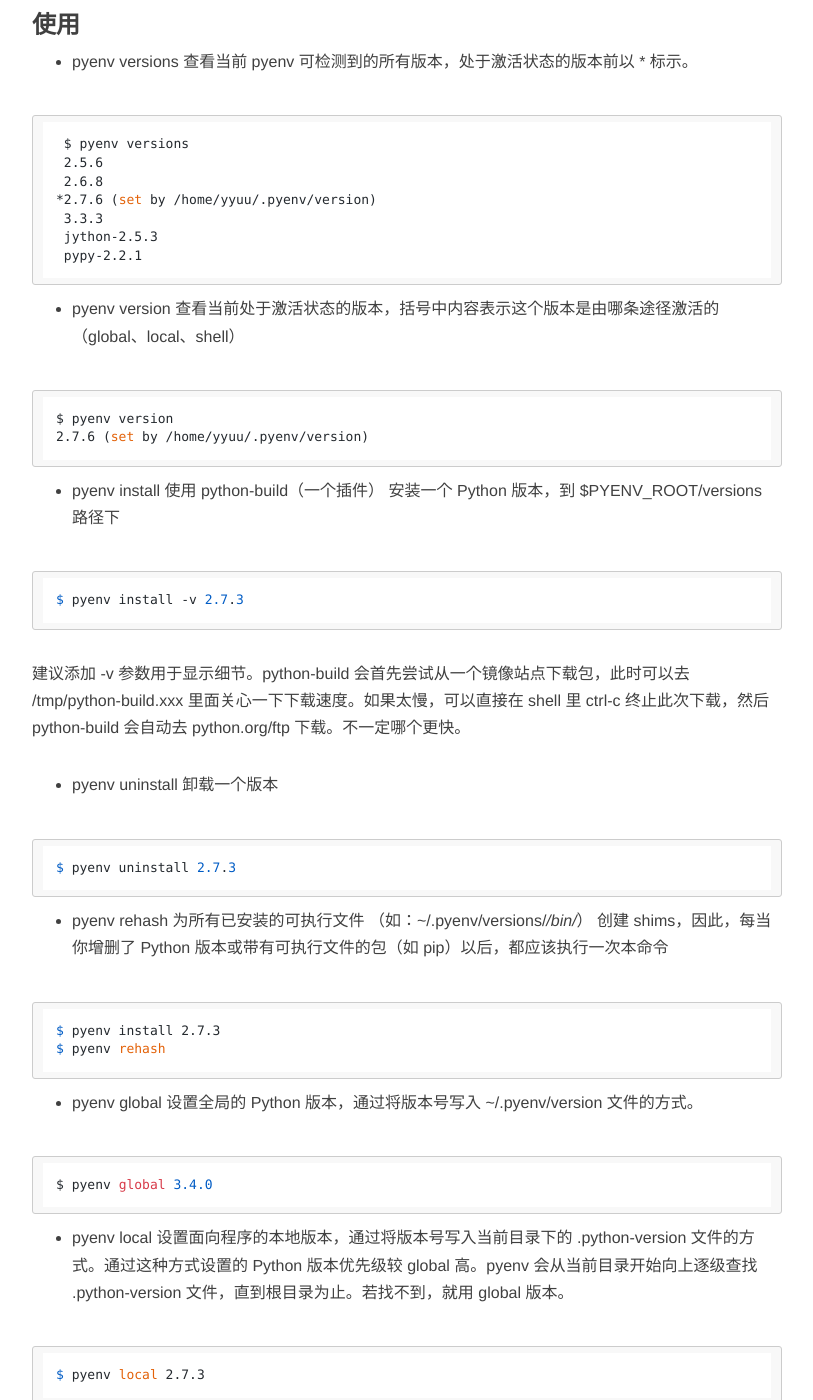
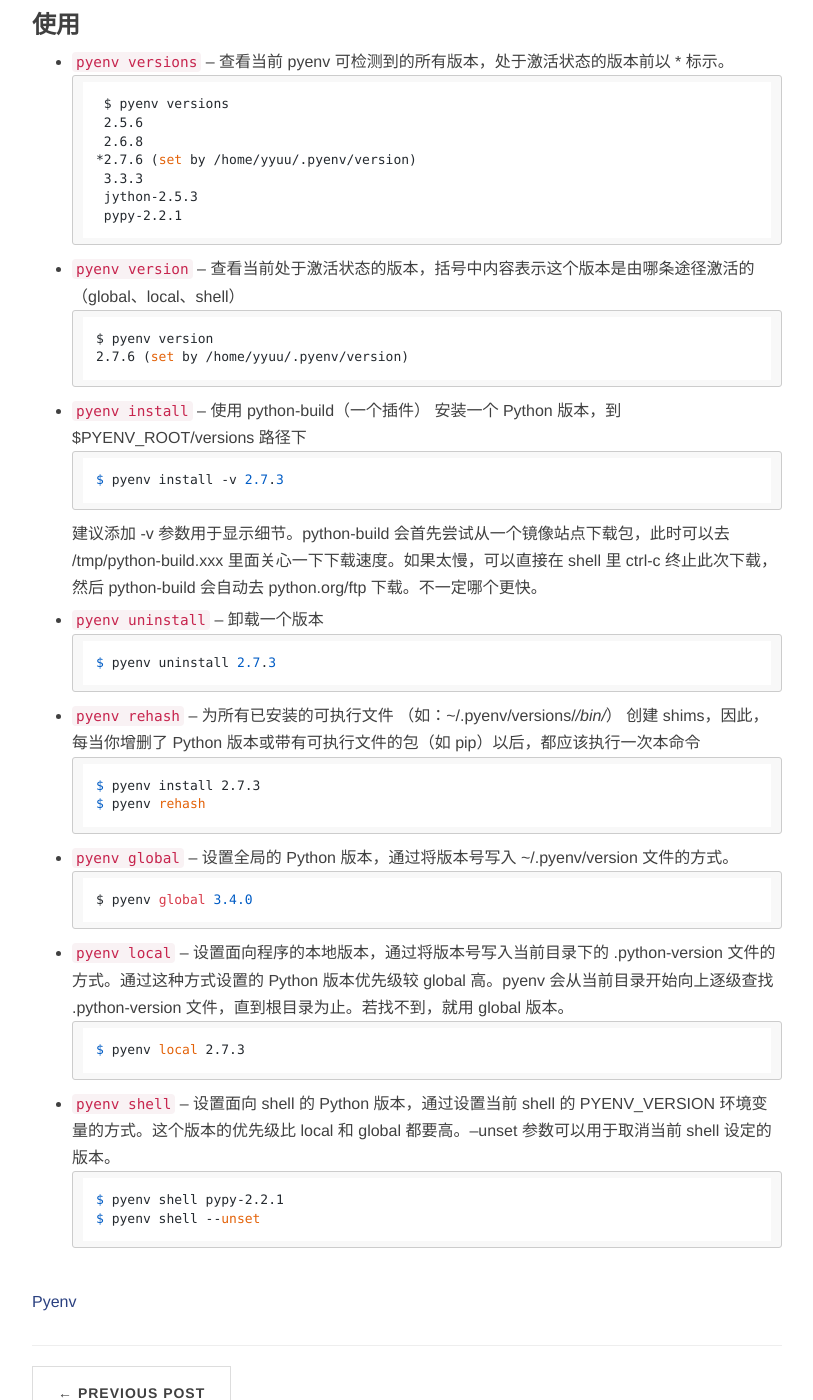
Before and after one commit to aleng-zhang/Blog, a Jekyll site: the page built from _posts/2017-07-08-Pyenv(Python版本管理)安装与使用.md, in a window 1280 px wide and 1400 px high, scrolled down 1038 px. Shown: the whole window, without its empty margins (233-1046 px from the left). Built offline with Jekyll 4.4.1, drawn with Linux system fonts in a browser that asks for light colours; nearby versions of some CDN libraries; comment, search, counter and statistics services are not loaded; some of the changed text lies outside the part shown.

Commit message:
修改pyenv*.md

```diff
--- a/_posts/2017-07-08-Pyenv(Python版本管理)安装与使用.md
+++ b/_posts/2017-07-08-Pyenv(Python版本管理)安装与使用.md
@@ -20,11 +20,7 @@
 ~~~
 
 ### 使用
-
-
-+ pyenv versions
-查看当前 pyenv 可检测到的所有版本，处于激活状态的版本前以 * 标示。
-
++ `pyenv versions` -- 查看当前 pyenv 可检测到的所有版本，处于激活状态的版本前以 * 标示。
 ~~~
  $ pyenv versions
  2.5.6
@@ -34,56 +30,34 @@
  jython-2.5.3
  pypy-2.2.1
 ~~~
-
-+ pyenv version
-查看当前处于激活状态的版本，括号中内容表示这个版本是由哪条途径激活的（global、local、shell）
-
++ `pyenv version` -- 查看当前处于激活状态的版本，括号中内容表示这个版本是由哪条途径激活的（global、local、shell）
 ~~~
 $ pyenv version
 2.7.6 (set by /home/yyuu/.pyenv/version)
 ~~~
-
-+ pyenv install
-使用 python-build（一个插件） 安装一个 Python 版本，到 $PYENV_ROOT/versions 路径下
-
++ `pyenv install` -- 使用 python-build（一个插件） 安装一个 Python 版本，到 $PYENV_ROOT/versions 路径下
 ~~~
 $ pyenv install -v 2.7.3
 ~~~
-
 建议添加 -v 参数用于显示细节。python-build 会首先尝试从一个镜像站点下载包，此时可以去 /tmp/python-build.xxx 里面关心一下下载速度。如果太慢，可以直接在 shell 里 ctrl-c 终止此次下载，然后 python-build 会自动去 python.org/ftp 下载。不一定哪个更快。
-
-+ pyenv uninstall
-卸载一个版本
-
++ `pyenv uninstall` -- 卸载一个版本
 ~~~
 $ pyenv uninstall 2.7.3
 ~~~
-
-+ pyenv rehash
-为所有已安装的可执行文件 （如：~/.pyenv/versions/*/bin/*） 创建 shims，因此，每当你增删了 Python 版本或带有可执行文件的包（如 pip）以后，都应该执行一次本命令
-
++ `pyenv rehash` -- 为所有已安装的可执行文件 （如：~/.pyenv/versions/*/bin/*） 创建 shims，因此，每当你增删了 Python 版本或带有可执行文件的包（如 pip）以后，都应该执行一次本命令
 ~~~
 $ pyenv install 2.7.3
 $ pyenv rehash
 ~~~
-
-+ pyenv global
-设置全局的 Python 版本，通过将版本号写入 ~/.pyenv/version 文件的方式。
-
++ `pyenv global` -- 设置全局的 Python 版本，通过将版本号写入 ~/.pyenv/version 文件的方式。
 ~~~
 $ pyenv global 3.4.0
 ~~~
-
-+ pyenv local
-设置面向程序的本地版本，通过将版本号写入当前目录下的 .python-version 文件的方式。通过这种方式设置的 Python 版本优先级较 global 高。pyenv 会从当前目录开始向上逐级查找 .python-version 文件，直到根目录为止。若找不到，就用 global 版本。
-
++ `pyenv local` -- 设置面向程序的本地版本，通过将版本号写入当前目录下的 .python-version 文件的方式。通过这种方式设置的 Python 版本优先级较 global 高。pyenv 会从当前目录开始向上逐级查找 .python-version 文件，直到根目录为止。若找不到，就用 global 版本。
 ~~~
 $ pyenv local 2.7.3
 ~~~
-
-+ pyenv shell
-设置面向 shell 的 Python 版本，通过设置当前 shell 的 PYENV_VERSION 环境变量的方式。这个版本的优先级比 local 和 global 都要高。--unset 参数可以用于取消当前 shell 设定的版本。
-
++ `pyenv shell` -- 设置面向 shell 的 Python 版本，通过设置当前 shell 的 PYENV_VERSION 环境变量的方式。这个版本的优先级比 local 和 global 都要高。--unset 参数可以用于取消当前 shell 设定的版本。
 ~~~
 $ pyenv shell pypy-2.2.1
 $ pyenv shell --unset
```
